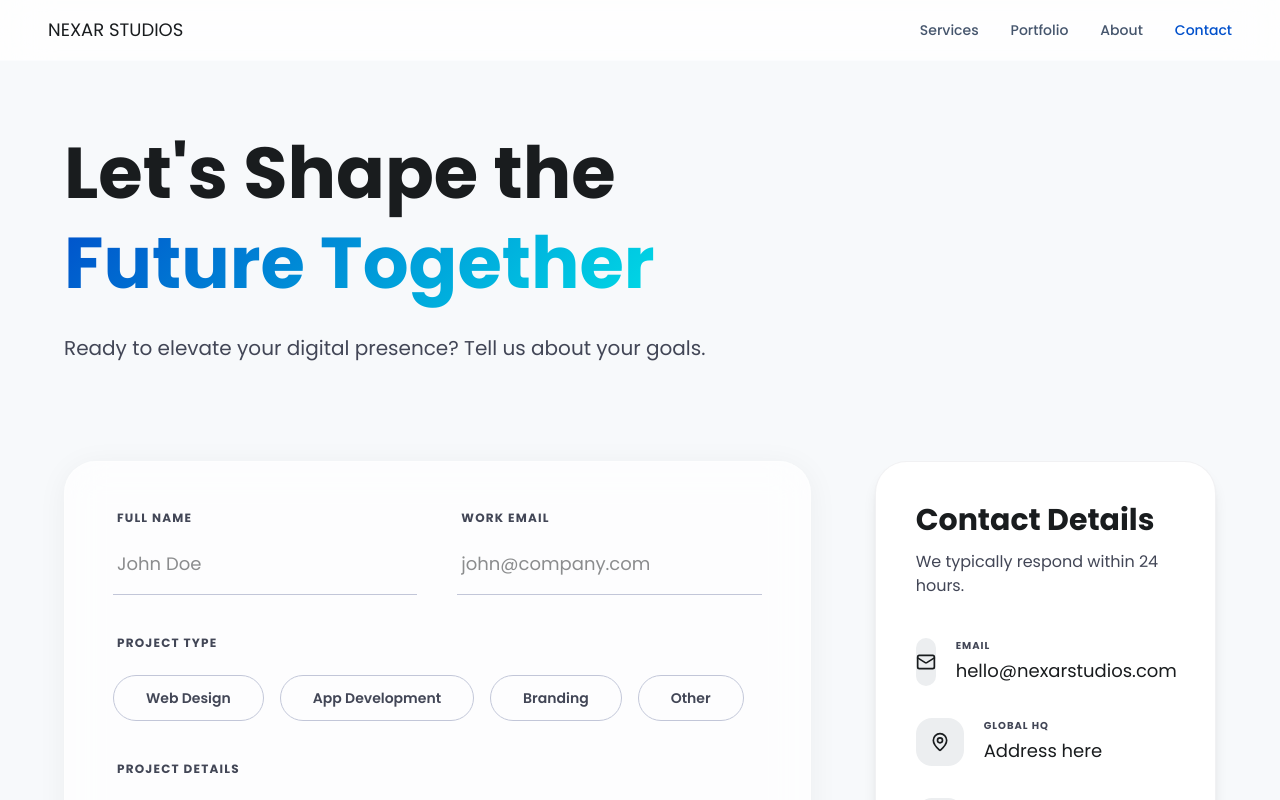
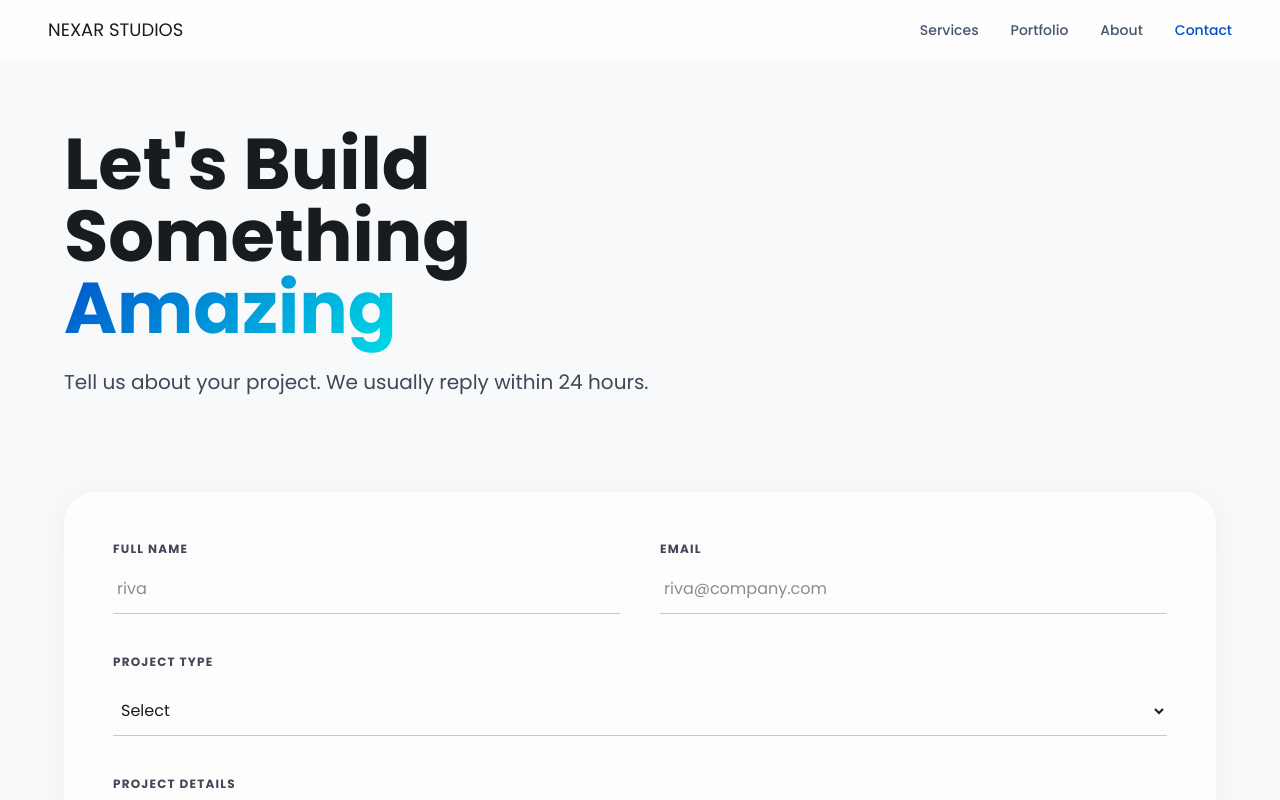
Before and after one commit to nexarstudiosinfo/NEXARSTUDIOS, a React (Vite) app: page / in a window 1280 px wide. Both pictures are taken after a click on the button "Get in Touch". Shown: the top 800 px of the page. Built offline with nearby package versions, Linux system fonts and the light colour scheme.

Commit message:
Update Contact.tsx

```diff
--- a/src/pages/Contact.tsx
+++ b/src/pages/Contact.tsx
@@ -1,173 +1,116 @@
 import { motion } from 'motion/react';
-import { Mail, MapPin, Phone, Globe, Share2, ArrowRight } from 'lucide-react';
+import { ArrowRight } from 'lucide-react';
 
 export default function Contact() {
   return (
-    <div className="pt-24 md:pt-32 pb-24 md:pb-32 px-6 md:px-12 lg:px-16 max-w-[1440px] mx-auto min-h-screen">
+    <div className="pt-24 md:pt-32 pb-24 md:pb-32 px-6 md:px-12 lg:px-16 max-w-[1440px] mx-auto">
 
       {/* HEADER */}
-      <div className="max-w-4xl mb-12 md:mb-24">
-        <h1 className="text-4xl md:text-6xl lg:text-[72px] leading-tight font-bold text-on-surface mb-4 md:mb-6">
-          Let's Shape the <br />
-          <span className="text-gradient">Future Together</span>
+      <div className="max-w-3xl mb-16 md:mb-24">
+        <h1 className="text-4xl md:text-6xl lg:text-[72px] font-bold text-on-surface mb-6">
+          Let's Build Something <br />
+          <span className="text-gradient">Amazing</span>
         </h1>
 
-        <p className="text-base md:text-xl text-on-surface-variant max-w-2xl leading-relaxed">
-          Ready to elevate your digital presence? Tell us about your goals.
+        <p className="text-base md:text-xl text-on-surface-variant">
+          Tell us about your project. We usually reply within 24 hours.
         </p>
       </div>
 
-      {/* GRID */}
-      <div className="grid grid-cols-1 lg:grid-cols-12 gap-10 md:gap-16">
+      {/* FORM */}
+      <div className="glass-panel rounded-[2rem] p-6 md:p-12 shadow-2xl">
 
-        {/* FORM */}
-        <div className="lg:col-span-12 xl:col-span-8">
-          <div className="glass-panel rounded-[2rem] p-6 md:p-10 lg:p-12 shadow-2xl">
+        <form
+          action="https://formsubmit.co/nexarstudios.info@gmail.com"
+          method="POST"
+          className="space-y-8 md:space-y-10"
+        >
 
-            <form className="space-y-8 md:space-y-10">
+          {/* REQUIRED HIDDEN */}
+          <input type="hidden" name="_captcha" value="false" />
+          <input type="hidden" name="_subject" value="New Nexar Inquiry 🚀" />
 
           {/* NAME + EMAIL */}
           <div className="grid grid-cols-1 md:grid-cols-2 gap-6 md:gap-10">
 
             <div className="flex flex-col gap-2">
-                  <label className="text-xs font-bold text-on-surface-variant uppercase tracking-widest pl-1">
+              <label className="text-xs font-bold uppercase tracking-widest text-on-surface-variant">
                 Full Name
               </label>
 
               <input
+                name="name"
                 type="text"
-                    placeholder="John Doe"
-                    className="w-full bg-transparent border-0 border-b border-outline-variant focus:border-primary px-1 py-3 md:py-4 text-base md:text-lg text-on-surface outline-none"
+                required
+                placeholder="riva"
+                className="border-b border-outline-variant bg-transparent px-1 py-3 text-on-surface outline-none focus:border-primary"
               />
             </div>
 
             <div className="flex flex-col gap-2">
-                  <label className="text-xs font-bold text-on-surface-variant uppercase tracking-widest pl-1">
-                    Work Email
+              <label className="text-xs font-bold uppercase tracking-widest text-on-surface-variant">
+                Email
               </label>
 
               <input
+                name="email"
                 type="email"
-                    placeholder="john@company.com"
-                    className="w-full bg-transparent border-0 border-b border-outline-variant focus:border-primary px-1 py-3 md:py-4 text-base md:text-lg text-on-surface outline-none"
+                required
+                placeholder="riva@company.com"
+                className="border-b border-outline-variant bg-transparent px-1 py-3 text-on-surface outline-none focus:border-primary"
               />
             </div>
 
           </div>
 
           {/* PROJECT TYPE */}
-              <div className="flex flex-col gap-4 md:gap-6">
-                <label className="text-xs font-bold text-on-surface-variant uppercase tracking-widest pl-1">
+          <div className="flex flex-col gap-4">
+            <label className="text-xs font-bold uppercase tracking-widest text-on-surface-variant">
               Project Type
             </label>
 
-                <div className="flex flex-wrap gap-3 md:gap-4">
-                  {['Web Design', 'App Development', 'Branding', 'Other'].map(type => (
-                    <label key={type} className="cursor-pointer group">
-                      <input type="radio" name="project_type" className="hidden peer" />
-
-                      <span className="inline-block px-5 md:px-8 py-2 md:py-3 rounded-full border border-outline-variant text-on-surface-variant text-xs md:text-sm font-semibold transition-all peer-checked:bg-primary-container peer-checked:text-on-primary-container peer-checked:border-primary-container group-hover:bg-slate-50">
-                        {type}
-                      </span>
-                    </label>
-                  ))}
-                </div>
+            <select
+              name="project"
+              className="bg-transparent border-b border-outline-variant px-1 py-3 text-on-surface outline-none"
+            >
+              <option value="">Select</option>
+              <option>Web Design</option>
+              <option>App Development</option>
+              <option>3D / VR</option>
+              <option>Branding</option>
+            </select>
           </div>
 
-              {/* DETAILS */}
+          {/* MESSAGE */}
           <div className="flex flex-col gap-2">
-                <label className="text-xs font-bold text-on-surface-variant uppercase tracking-widest pl-1">
+            <label className="text-xs font-bold uppercase tracking-widest text-on-surface-variant">
               Project Details
             </label>
 
             <textarea
+              name="message"
               rows={4}
+              required
               placeholder="Tell us about your project..."
-                  className="w-full bg-transparent border-0 border-b border-outline-variant focus:border-primary px-1 py-3 md:py-4 text-base md:text-lg text-on-surface outline-none resize-none"
+              className="border-b border-outline-variant bg-transparent px-1 py-3 text-on-surface outline-none resize-none focus:border-primary"
             />
           </div>
 
           {/* BUTTON */}
-              <div className="pt-4 md:pt-6">
           <motion.button
+            type="submit"
             whileHover={{ scale: 1.02 }}
             whileTap={{ scale: 0.98 }}
-                  className="w-full sm:w-auto bg-on-surface text-surface px-6 md:px-12 py-3 md:py-5 rounded-full text-sm font-bold flex items-center justify-center gap-3 hover:bg-slate-800 transition-colors cursor-pointer"
+            className="bg-on-surface text-surface px-8 md:px-12 py-4 md:py-5 rounded-full text-sm font-bold flex items-center justify-center gap-2 hover:bg-slate-800 transition w-full sm:w-auto"
           >
             Send Message
-                  <ArrowRight size={20} />
+            <ArrowRight size={18} />
           </motion.button>
-              </div>
 
         </form>
-          </div>
-        </div>
 
-        {/* SIDE PANEL */}
-        <div className="hidden xl:flex xl:col-span-4 flex flex-col gap-10">
-
-          <div className="bg-white border border-outline/10 rounded-[2rem] p-6 md:p-10 flex flex-col gap-8 md:gap-10 h-full shadow-lg">
-
-            <div>
-              <h3 className="text-2xl md:text-3xl font-bold text-on-surface mb-2 md:mb-3">
-                Contact Details
-              </h3>
-
-              <p className="text-sm md:text-base text-on-surface-variant">
-                We typically respond within 24 hours.
-              </p>
-            </div>
-
-            <div className="space-y-6 md:space-y-8">
-              {[
-                { icon: Mail, label: 'Email', value: 'hello@nexarstudios.com', href: 'mailto:hello@nexarstudios.com' },
-                { icon: MapPin, label: 'Global HQ', value: <>Address here</> },
-                { icon: Phone, label: 'Phone', value: '+1 (555) 123-4567' },
-              ].map((item, i) => (
-                <div key={i} className="flex items-start gap-4 md:gap-5">
-
-                  <div className="w-10 h-10 md:w-12 md:h-12 rounded-2xl bg-surface-container flex items-center justify-center">
-                    <item.icon size={20} />
-                  </div>
-
-                  <div>
-                    <p className="text-[10px] uppercase font-bold tracking-widest text-on-surface-variant mb-1">
-                      {item.label}
-                    </p>
-
-                    {item.href ? (
-                      <a href={item.href} className="text-base md:text-lg text-on-surface hover:text-primary">
-                        {item.value}
-                      </a>
-                    ) : (
-                      <p className="text-base md:text-lg text-on-surface">
-                        {item.value}
-                      </p>
-                    )}
       </div>
 
     </div>
-              ))}
-            </div>
-
-            <div className="mt-auto pt-6 md:pt-10 border-t border-outline/10">
-              <p className="text-[10px] uppercase font-bold tracking-widest text-on-surface-variant mb-4 md:mb-6">
-                Connect with us
-              </p>
-
-              <div className="flex gap-3 md:gap-4">
-                {[Globe, Share2].map((Icon, i) => (
-                  <button key={i} className="w-10 h-10 md:w-12 md:h-12 rounded-full bg-slate-100 hover:bg-primary hover:text-on-primary transition-all flex items-center justify-center text-slate-600">
-                    <Icon size={18} />
-                  </button>
-                ))}
-              </div>
-            </div>
-
-          </div>
-        </div>
-
-      </div>
-    </div>
   );
 }
```
Lines whose indentation alone changed are shown as unchanged.
